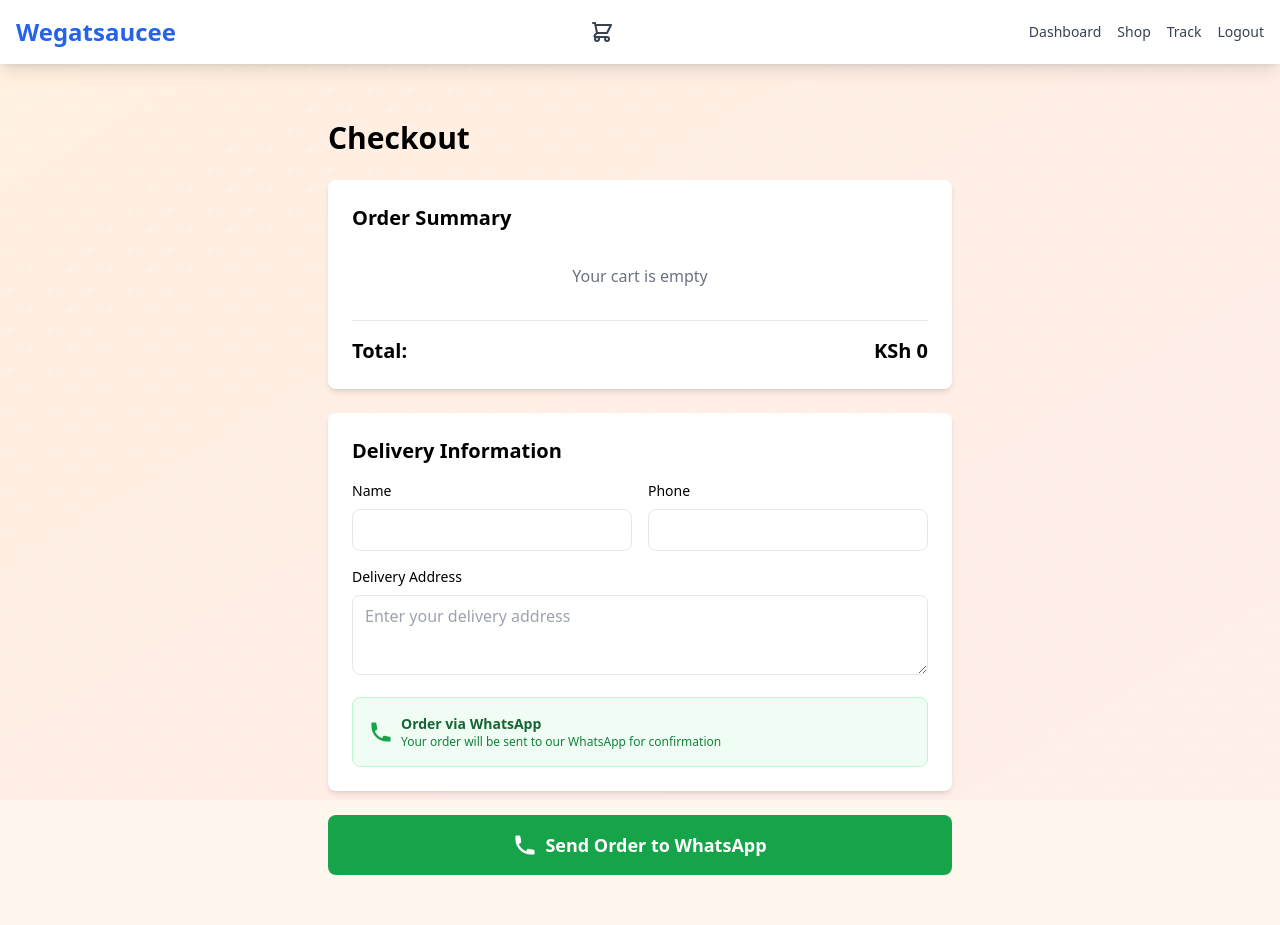
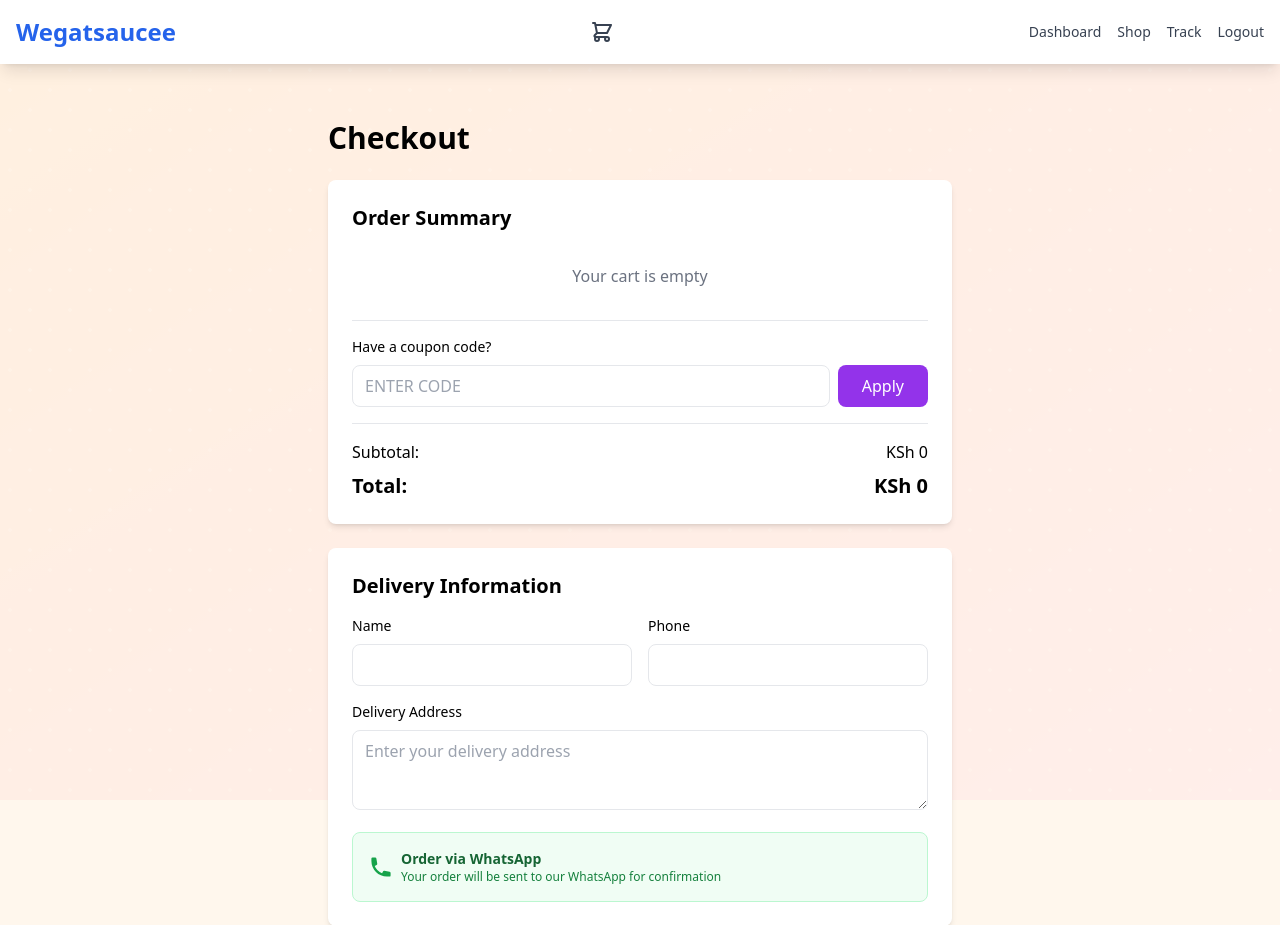
Before and after one commit to obapluto-ob/wegatsauceefashionhub, a Flask app: page /checkout-page in a window 1280 px wide. Shown: the top 925 px of the page. Run offline with Flask 3, Linux system fonts and the light colour scheme; the visitor is signed in with stand-in values (Sample User, id 1); some libraries are stand-ins or nearby versions.

Commit message:
Phase 2 Upgrades: Related products, flash sales, coupon codes

```diff
--- a/app.py
+++ b/app.py
@@ -65,6 +65,8 @@ class Product(db.Model):
     sizes = db.Column(db.Text)  # JSON array: ["S", "M", "L", "XL"]
     colors = db.Column(db.Text)  # JSON array: ["Red", "Blue", "Black"]
     is_trending = db.Column(db.Boolean, default=False)  # Mark as trending
+    flash_sale_price = db.Column(db.Float)  # Flash sale price
+    flash_sale_end = db.Column(db.DateTime)  # Flash sale end time
     created_at = db.Column(db.DateTime, default=datetime.utcnow)
 
 class Order(db.Model):
@@ -79,6 +81,8 @@ class Order(db.Model):
     items = db.Column(db.Text)  # JSON string of cart items
     cancellation_reason = db.Column(db.Text)  # Why order was cancelled
     expected_delivery = db.Column(db.DateTime)  # Expected delivery date
+    coupon_code = db.Column(db.String(50))  # Applied coupon code
+    discount_amount = db.Column(db.Float, default=0)  # Discount from coupon
     created_at = db.Column(db.DateTime, default=datetime.utcnow)
     user = db.relationship('User', backref=db.backref('orders', lazy=True))
 
@@ -129,6 +133,18 @@ class Review(db.Model):
     created_at = db.Column(db.DateTime, default=datetime.utcnow)
     product = db.relationship('Product', backref=db.backref('reviews', lazy=True))
     user = db.relationship('User', backref=db.backref('reviews', lazy=True))
+
+class Coupon(db.Model):
+    id = db.Column(db.Integer, primary_key=True)
+    code = db.Column(db.String(50), unique=True, nullable=False)
+    discount_percent = db.Column(db.Float)  # Percentage discount
+    discount_amount = db.Column(db.Float)  # Fixed amount discount
+    min_purchase = db.Column(db.Float, default=0)  # Minimum purchase required
+    max_uses = db.Column(db.Integer)  # Max number of uses
+    used_count = db.Column(db.Integer, default=0)  # Times used
+    expires_at = db.Column(db.DateTime)  # Expiration date
+    active = db.Column(db.Boolean, default=True)
+    created_at = db.Column(db.DateTime, default=datetime.utcnow)
 
 # Routes
 def get_user_currency():
@@ -247,22 +263,22 @@ def product_detail(id):
 
     # Track recently viewed
     if 'user_id' in session:
-        # Remove old view if exists
         old_view = RecentlyViewed.query.filter_by(user_id=session['user_id'], product_id=id).first()
         if old_view:
             db.session.delete(old_view)
-
-        # Add new view
         recent_view = RecentlyViewed(user_id=session['user_id'], product_id=id)
         db.session.add(recent_view)
-
-        # Keep only last 10 views
         all_views = RecentlyViewed.query.filter_by(user_id=session['user_id']).order_by(RecentlyViewed.viewed_at.desc()).all()
         if len(all_views) > 10:
             for old in all_views[10:]:
                 db.session.delete(old)
-
         db.session.commit()
+
+    # Get related products (same category, different product)
+    related_products = Product.query.filter(
+        Product.category == product.category,
+        Product.id != product.id
+    ).limit(4).all()
 
     # Get reviews
     reviews = Review.query.filter_by(product_id=id).order_by(Review.created_at.desc()).all()
@@ -277,8 +293,13 @@ def product_detail(id):
     current_user = db.session.get(User, session['user_id']) if 'user_id' in session else None
     product.display_price = convert_price(product.price, currency)
 
+    # Convert related products prices
+    for rp in related_products:
+        rp.display_price = convert_price(rp.price, currency)
+
     return render_template('product_detail.html', product=product, reviews=reviews, avg_rating=avg_rating,
-                         currency=currency, current_user=current_user, in_wishlist=in_wishlist)
+                         currency=currency, current_user=current_user, in_wishlist=in_wishlist,
+                         related_products=related_products)
 
 @app.route('/cart')
 def cart():
@@ -1464,20 +1485,25 @@ def checkout():
         return jsonify({'error': 'Cart is empty'}), 400
 
     user = db.session.get(User, session['user_id'])
+    coupon_code = request.json.get('coupon_code')
+    discount_amount = request.json.get('discount_amount', 0)
 
     # Calculate totals
     subtotal = sum(item['price'] * item['quantity'] for item in cart)
 
+    # Apply discount
+    subtotal_after_discount = subtotal - discount_amount
+
     # Tiered shipping based on order value
-    if subtotal < 2000:
+    if subtotal_after_discount < 2000:
         shipping_fee = 300
-    elif subtotal < 5000:
+    elif subtotal_after_discount < 5000:
         shipping_fee = 400
     else:
         shipping_fee = 500
 
     # Check for free shipping benefits
-    if user.tier == 'gold' and subtotal >= 6000:
+    if user.tier == 'gold' and subtotal_after_discount >= 6000:
         shipping_fee = 0
     elif user.tier == 'platinum':
         from datetime import date
@@ -1491,8 +1517,8 @@ def checkout():
             shipping_fee = 0
 
     # Platform commission (10%)
-    commission = subtotal * 0.10
-    total = subtotal + shipping_fee + commission
+    commission = subtotal_after_discount * 0.10
+    total = subtotal_after_discount + shipping_fee + commission
 
     # Expected delivery (7-14 days from Tanzania to Kenya)
     from datetime import timedelta
@@ -1507,9 +1533,18 @@ def checkout():
         status='pending',
         payment_method='whatsapp',
         items=json.dumps(cart),
-        expected_delivery=expected_delivery
+        expected_delivery=expected_delivery,
+        coupon_code=coupon_code,
+        discount_amount=discount_amount
     )
     db.session.add(order)
+
+    # Update coupon usage
+    if coupon_code:
+        coupon = Coupon.query.filter_by(code=coupon_code.upper()).first()
+        if coupon:
+            coupon.used_count += 1
+
     db.session.commit()
 
     # Build WhatsApp message with PAYMENT PROTECTION
@@ -1532,7 +1567,7 @@ def checkout():
             message += "Priority Support, Early Access\n\n"
         elif user.tier == 'gold':
             message += "Priority Support, Early Access"
-            if subtotal >= 6000:
+            if subtotal_after_discount >= 6000:
                 message += ", FREE SHIPPING\n\n"
             else:
                 message += "\n\n"
@@ -1550,6 +1585,8 @@ def checkout():
             message += f"  Image: {request.host_url.rstrip('/')}{item['image_url']}\n"
 
     message += f"\nSubtotal: KSh {subtotal:,.0f}\n"
+    if discount_amount > 0:
+        message += f"Discount ({coupon_code}): -KSh {discount_amount:,.0f}\n"
     message += f"Shipping: KSh {shipping_fee:,.0f}"
     if shipping_fee == 0:
         message += " (FREE - Tier Benefit)"
@@ -1633,6 +1670,38 @@ def check_email():
     email = request.json.get('email')
     user = User.query.filter_by(email=email).first()
     return jsonify({'available': user is None})
+
+@app.route('/validate-coupon', methods=['POST'])
+def validate_coupon():
+    code = request.json.get('code')
+    subtotal = request.json.get('subtotal', 0)
+
+    coupon = Coupon.query.filter_by(code=code.upper(), active=True).first()
+
+    if not coupon:
+        return jsonify({'valid': False, 'message': 'Invalid coupon code'})
+
+    if coupon.expires_at and coupon.expires_at < datetime.utcnow():
+        return jsonify({'valid': False, 'message': 'Coupon has expired'})
+
+    if coupon.max_uses and coupon.used_count >= coupon.max_uses:
+        return jsonify({'valid': False, 'message': 'Coupon usage limit reached'})
+
+    if subtotal < coupon.min_purchase:
+        return jsonify({'valid': False, 'message': f'Minimum purchase of KSh {coupon.min_purchase:,.0f} required'})
+
+    discount = 0
+    if coupon.discount_percent:
+        discount = subtotal * (coupon.discount_percent / 100)
+    elif coupon.discount_amount:
+        discount = coupon.discount_amount
+
+    return jsonify({
+        'valid': True,
+        'discount': discount,
+        'code': coupon.code,
+        'message': f'Coupon applied! You save KSh {discount:,.0f}'
+    })
 
 @app.route('/admin/upload')
 def admin_upload():
--- a/templates/checkout.html
+++ b/templates/checkout.html
@@ -10,7 +10,29 @@
         <div id="order-items" class="space-y-3 mb-4">
             <!-- Cart items will be loaded here -->
         </div>
+
+        <!-- Coupon Code -->
+        <div class="border-t pt-4 mb-4">
+            <label class="block text-sm font-medium mb-2">Have a coupon code?</label>
+            <div class="flex gap-2">
+                <input type="text" id="coupon-code" placeholder="Enter code"
+                       class="flex-1 border rounded-lg px-3 py-2 uppercase">
+                <button onclick="applyCoupon()" class="bg-purple-600 text-white px-6 py-2 rounded-lg hover:bg-purple-700">
+                    Apply
+                </button>
+            </div>
+            <div id="coupon-message" class="mt-2 text-sm"></div>
+        </div>
+
         <div class="border-t pt-4">
+            <div class="flex justify-between mb-2">
+                <span>Subtotal:</span>
+                <span id="subtotal-amount">KSh 0</span>
+            </div>
+            <div id="discount-row" class="flex justify-between mb-2 text-green-600 hidden">
+                <span>Discount:</span>
+                <span id="discount-amount">- KSh 0</span>
+            </div>
             <div class="flex justify-between text-xl font-bold">
                 <span>Total:</span>
                 <span id="total-amount">KSh 0</span>
@@ -75,18 +97,21 @@
 </div>
 
 <script>
+let appliedCoupon = null;
+let discountAmount = 0;
+
 // Load cart items on page load
 document.addEventListener('DOMContentLoaded', function() {
     loadCartItems();
 });
 
 function loadCartItems() {
-    // Get cart from localStorage
     const cart = JSON.parse(localStorage.getItem('cart') || '[]');
     const orderItemsDiv = document.getElementById('order-items');
+    const subtotalSpan = document.getElementById('subtotal-amount');
     const totalAmountSpan = document.getElementById('total-amount');
 
-    let total = 0;
+    let subtotal = 0;
     orderItemsDiv.innerHTML = '';
 
     if (cart.length === 0) {
@@ -96,7 +121,7 @@ function loadCartItems() {
 
     cart.forEach(item => {
         const itemTotal = item.price * item.quantity;
-        total += itemTotal;
+        subtotal += itemTotal;
 
         orderItemsDiv.innerHTML += `
             <div class="flex items-center space-x-4 p-3 border rounded-lg">
@@ -113,7 +138,39 @@ function loadCartItems() {
         `;
     });
 
+    subtotalSpan.textContent = `KSh ${subtotal.toLocaleString()}`;
+    const total = subtotal - discountAmount;
     totalAmountSpan.textContent = `KSh ${total.toLocaleString()}`;
+}
+
+function applyCoupon() {
+    const code = document.getElementById('coupon-code').value.trim();
+    if (!code) return;
+
+    const cart = JSON.parse(localStorage.getItem('cart') || '[]');
+    const subtotal = cart.reduce((sum, item) => sum + (item.price * item.quantity), 0);
+
+    fetch('/validate-coupon', {
+        method: 'POST',
+        headers: {'Content-Type': 'application/json'},
+        body: JSON.stringify({code, subtotal})
+    })
+    .then(r => r.json())
+    .then(data => {
+        const msg = document.getElementById('coupon-message');
+        if (data.valid) {
+            appliedCoupon = data.code;
+            discountAmount = data.discount;
+            msg.className = 'mt-2 text-sm text-green-600';
+            msg.textContent = data.message;
+            document.getElementById('discount-row').classList.remove('hidden');
+            document.getElementById('discount-amount').textContent = `- KSh ${discountAmount.toLocaleString()}`;
+            loadCartItems();
+        } else {
+            msg.className = 'mt-2 text-sm text-red-600';
+            msg.textContent = data.message;
+        }
+    });
 }
 
 function placeOrder() {
@@ -142,7 +199,9 @@ function placeOrder() {
         },
         body: JSON.stringify({
             cart: cart,
-            delivery_address: deliveryAddress
+            delivery_address: deliveryAddress,
+            coupon_code: appliedCoupon,
+            discount_amount: discountAmount
         })
     })
     .then(response => response.json())
```
Also changed, not shown: templates/product_detail.html (+21 -0 lines).
